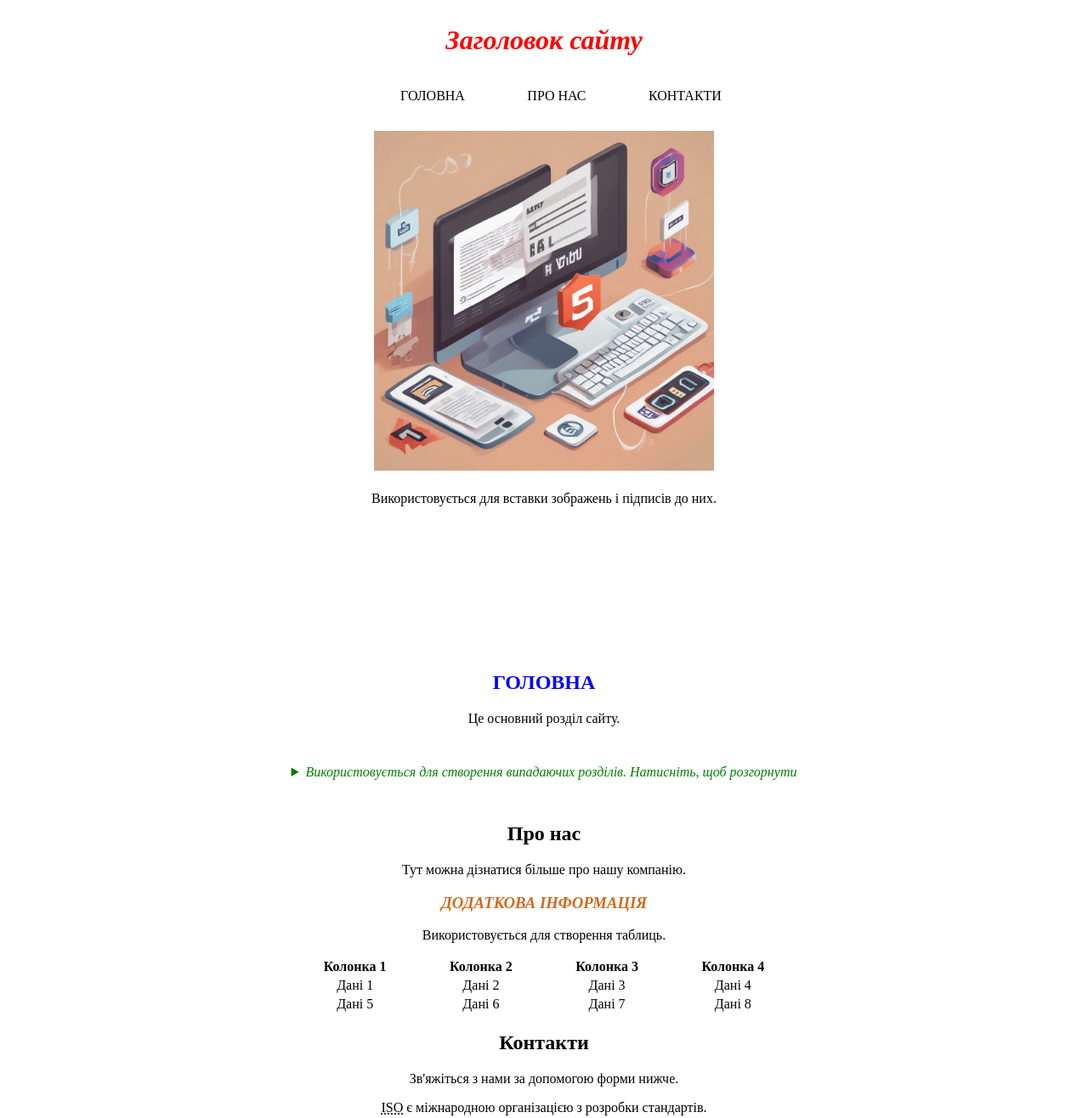
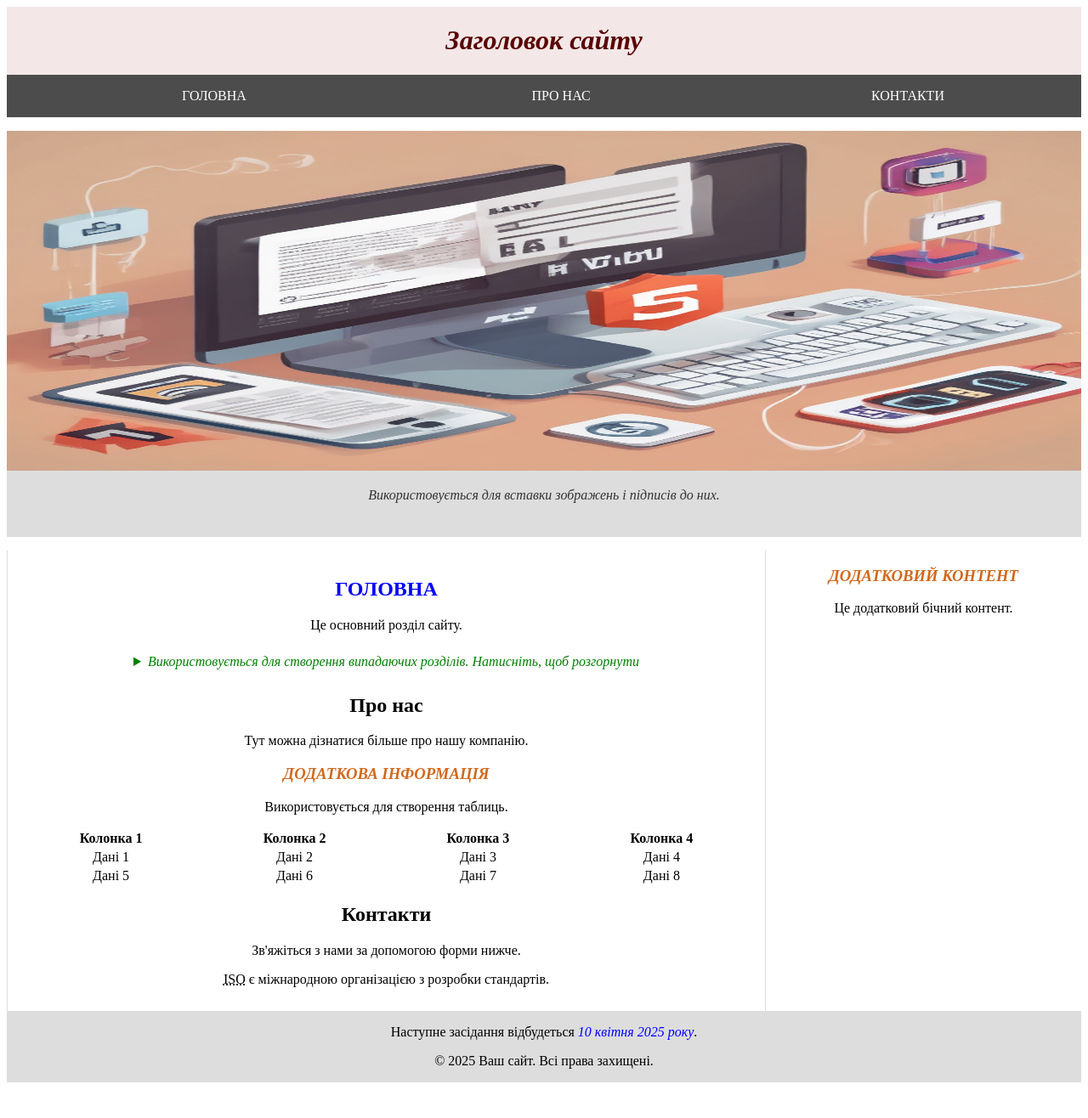
Before and after one commit to UlichIgor/HTML, a plain HTML site: page index.html in a window 1280 px wide. Shown: the top 1316 px of the page at 85% size. After the commit the page ends 1282 px from the top, so only its background shows below. Drawn offline with Linux system fonts and the light colour scheme.

Commit message:
update index.html and style.css

```diff
--- a/index.html
+++ b/index.html
@@ -69,12 +69,12 @@
                 <p><abbr title="International Organization for Standardization">ISO</abbr> є міжнародною організацією з розробки стандартів.</p>
             </section>
         </article>
-        <aside>
+        <aside class="aside">
             <h3>Додатковий контент</h3>
             <p>Це додатковий бічний контент.</p>
         </aside>
     </main>
-    <footer>
+    <footer class="footer">
         <p>Наступне засідання відбудеться <time datetime="2025-04-10">10 квітня 2025 року</time>.</p>
         <p>&copy; 2025 Ваш сайт. Всі права захищені.</p>
     </footer>
--- a/style.css
+++ b/style.css
@@ -11,16 +11,18 @@ header.header {
     top: 0;
     left: 0;
     width: 100%;
+    background-color: rgba(128, 0, 0, 0.094);
 }
 
 .header h1 {
     width: 100%;
     font-style: italic;
-    color: red;
+    color: rgb(90, 2, 2);
 }
 
 nav {
     width: 100%;
+    background-color: #212121cd;
 }
 
 ul {
@@ -31,12 +33,13 @@ ul {
 
 li {
     padding: 0 3%;
+    width: 33%;
     list-style-type: none;
 }
 
 li a {
     text-decoration: none;
-    color: black;
+    color: white;
     text-transform: uppercase;
 }
 
@@ -45,19 +48,42 @@ figure {
     top: 0;
     left: 0;
     width: 100%;
-    height: 600px;
+    height: auto;
     overflow: hidden;
 }
 
 figure img {
-    max-width: 600px;
+    max-width: 100%;
     max-height: 400px;
+    width: 100%;
+    height: auto;
+    display: block;
+    background-image: cover;
 }
 
 figcaption {
     padding: 20px 0 40px 0;
+    font-style: italic;
+    color: #333;
+    background-color: #21212127;
 }
-
+main.main {
+    position: relative;
+    top: 0;
+    left: 0;
+    width: 100%;
+    display: flex;
+}
+article {
+    position: relative;
+    top: 0;
+    left: 0;
+    width: 70%;
+    height: auto;
+    padding: 1%;
+    border-right: 1px solid #21212127;
+    border-left: 1px solid #21212127;
+}
 section {
     position: relative;
     top: 0;
@@ -75,7 +101,7 @@ details {
     top: 0;
     left: 0;
     width: 100%;
-    padding: 5% 0;
+    padding: 1% 0;
 }
 
 summary {
@@ -104,12 +130,19 @@ aside h3 {
 table {
     width: 100%;
 }
-
+aside.aside{
+    position: relative;
+    top: 0;
+    left: 0;
+    width: 30%;
+    height: auto;
+}
 footer.footer {
     position: relative;
     top: 0;
     left: 0;
     width: 100%;
+    background-color: #21212127;
 }
 
 /* Additional styles for new HTML5 tags */
```
